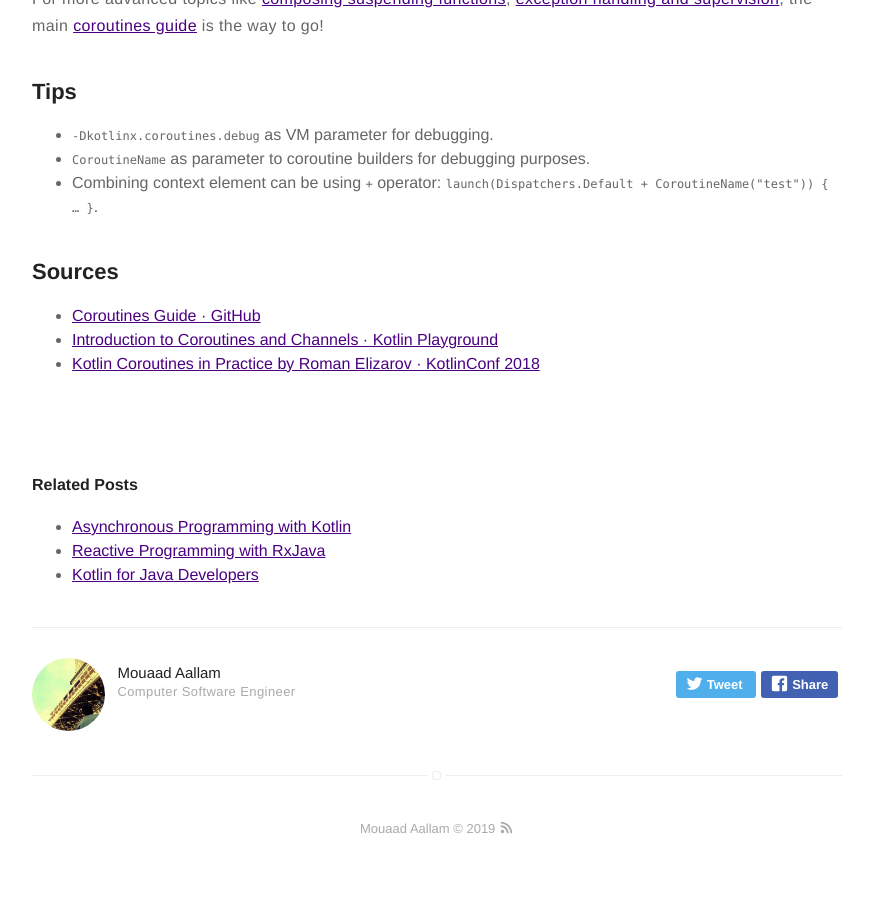
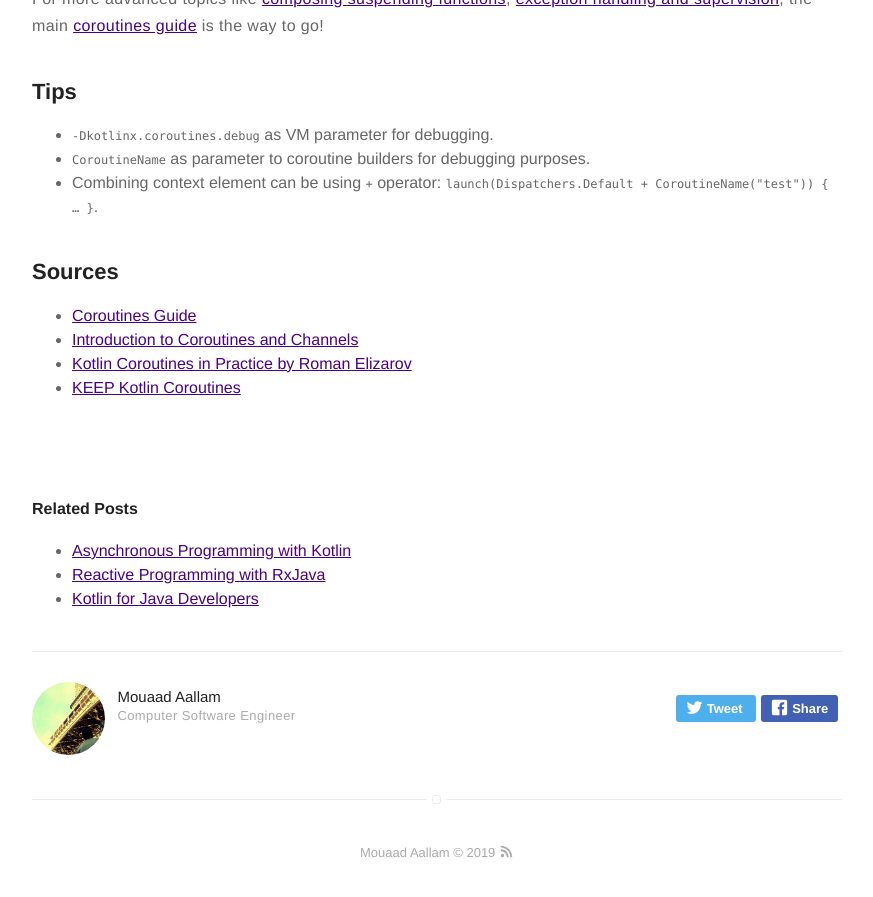
Before and after one commit to aallam/aallam.github.io, a Jekyll site: the page built from _posts/2019-06-08-kotlin-coroutines-basics.md, in a window 1280 px wide and 900 px high, scrolled down 9063 px. Shown: the top 897 px of the window, without its empty margins (203-1076 px from the left). Built offline with Jekyll 4.4.1, drawn with Linux system fonts in a browser that asks for light colours; before the commit the page ends 9939 px from its top, so only the background shows below that.

Commit message:
[Article] KEEP Coroutines

```diff
--- a/_posts/2019-06-08-kotlin-coroutines-basics.md
+++ b/_posts/2019-06-08-kotlin-coroutines-basics.md
@@ -357,12 +357,14 @@ For more advanced topics like [composing suspending functions][4], [exception ha
 * Combining context element can be using `+` operator: `launch(Dispatchers.Default + CoroutineName("test")) { … }`.
 
 ## Sources
-* [Coroutines Guide · GitHub][1]
-* [Introduction to Coroutines and Channels · Kotlin Playground][2]
-* [Kotlin Coroutines in Practice by Roman Elizarov · KotlinConf 2018][3]
+* [Coroutines Guide][1]
+* [Introduction to Coroutines and Channels][2]
+* [Kotlin Coroutines in Practice by Roman Elizarov][3]
+* [KEEP Kotlin Coroutines][6]
 
 [1]: https://github.com/Kotlin/kotlinx.coroutines/blob/master/docs/coroutines-guide.md
 [2]: https://play.kotlinlang.org/hands-on/Introduction%20to%20Coroutines%20and%20Channels/01_Introduction
 [3]: https://www.youtube.com/watch?v=a3agLJQ6vt8
 [4]: https://github.com/Kotlin/kotlinx.coroutines/blob/master/docs/composing-suspending-functions.md
 [5]: https://github.com/Kotlin/kotlinx.coroutines/blob/master/docs/exception-handling.md
+[6]: https://github.com/Kotlin/KEEP/blob/master/proposals/coroutines.md
```
